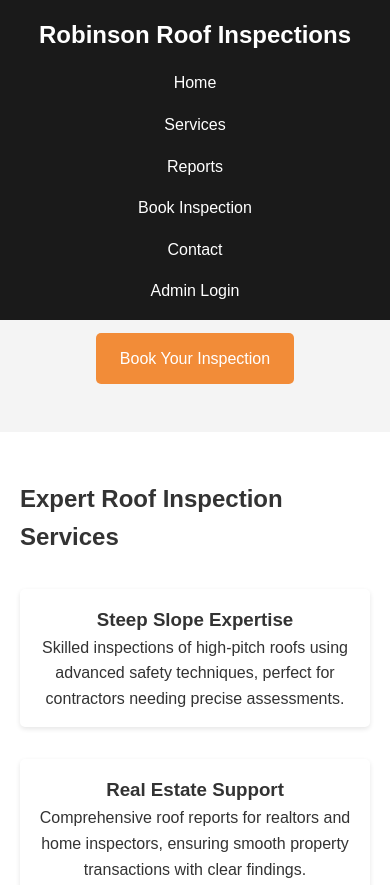
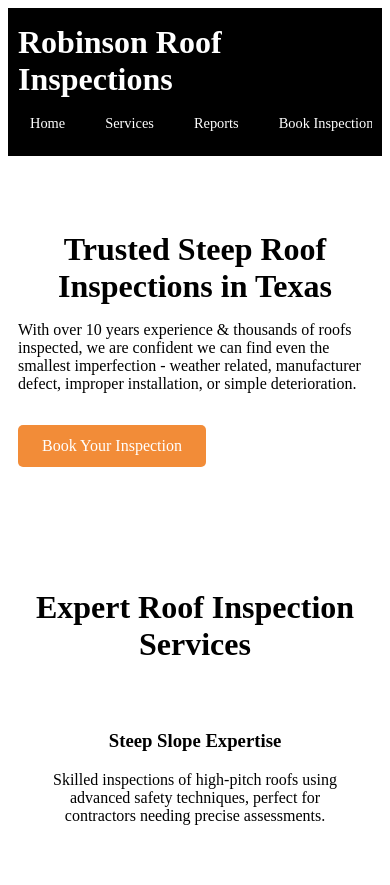
Before and after one commit to jrobj3/robinson-roofing, a plain HTML site: page index.html in a window 390 px wide. Shown: the top 885 px of the page. Drawn offline with Linux system fonts and the light colour scheme.

Commit message:
fix overlap.css

```diff
--- a/styles.css
+++ b/styles.css
@@ -1,15 +1,3 @@
-* {
-    margin: 0;
-    padding: 0;
-    box-sizing: border-box;
-}
-
-body {
-    font-family: Arial, sans-serif;
-    line-height: 1.6;
-    color: #333;
-}
-
 .container {
     max-width: 1200px;
     margin: 0 auto;
@@ -17,60 +5,52 @@ body {
 }
 
 header {
-    background-color: #1a1a1a;
-    color: white;
+    background-color: #000;
+    color: #fff;
     padding: 1rem 0;
-    position: fixed;
-    width: 100%;
-    top: 0;
-    z-index: 1000;
+    position: relative;
+    z-index: 10;
 }
 
 header h1 {
-    font-size: 1.8rem;
-    text-align: center;
+    margin: 0;
+    font-size: 2rem;
 }
 
 nav ul {
     list-style: none;
+    padding: 0;
+    margin: 1rem 0 0;
     display: flex;
-    justify-content: center;
-    gap: 1.5rem;
-    margin-top: 1rem;
+    flex-wrap: wrap;
+    gap: 1rem;
+    justify-content: flex-start;
 }
 
-nav a {
-    color: white;
+nav ul li {
+    margin: 0;
+}
+
+nav ul li a {
+    color: #fff;
     text-decoration: none;
     font-size: 1rem;
+    padding: 0.5rem;
+    transition: color 0.3s;
 }
 
-nav a:hover {
-    color: #f28c38; /* Orange accent */
+nav ul li a:hover {
+    color: #f28c38;
 }
 
 section {
-    padding: 5rem 0;
+    padding: 3rem 0;
 }
 
-section#home {
-    background-color: #f4f4f4;
+h2 {
+    font-size: 2rem;
+    margin-bottom: 1rem;
     text-align: center;
-    padding-top: 7rem;
-}
-
-.btn {
-    display: inline-block;
-    background-color: #f28c38; /* Orange accent */
-    color: white;
-    padding: 0.8rem 1.5rem;
-    text-decoration: none;
-    border-radius: 5px;
-    margin-top: 1rem;
-}
-
-.btn:hover {
-    background-color: #e07b30;
 }
 
 .services-grid, .projects-grid {
@@ -81,63 +61,85 @@ section#home {
 }
 
 .service-item, .project-item {
-    background-color: #fff;
+    text-align: center;
     padding: 1rem;
-    border-radius: 5px;
-    text-align: center;
-    box-shadow: 0 2px 5px rgba(0,0,0,0.1);
 }
 
 .project-item img {
     max-width: 100%;
     height: auto;
+    border-radius: 8px;
+}
+
+.btn {
+    display: inline-block;
+    background-color: #f28c38;
+    color: #fff;
+    padding: 0.75rem 1.5rem;
+    text-decoration: none;
     border-radius: 5px;
+    margin-top: 1rem;
+    transition: background-color 0.3s;
+}
+
+.btn:hover {
+    background-color: #d47a30;
 }
 
 form {
-    display: flex;
-    flex-direction: column;
     max-width: 600px;
     margin: 0 auto;
 }
 
 form label {
-    margin-top: 1rem;
-    font-weight: bold;
+    display: block;
+    margin: 0.5rem 0 0.2rem;
 }
 
 form input, form textarea {
+    width: 100%;
     padding: 0.5rem;
-    margin-top: 0.5rem;
+    margin-bottom: 0.5rem;
     border: 1px solid #ccc;
     border-radius: 5px;
-    font-size: 1rem;
 }
 
 form textarea {
-    resize: vertical;
-    min-height: 100px;
+    height: 150px;
 }
 
 footer {
-    background-color: #1a1a1a;
-    color: white;
+    background-color: #000;
+    color: #fff;
     text-align: center;
     padding: 1rem 0;
 }
 
+/* Mobile Menu Fix */
 @media (max-width: 768px) {
-    header h1 {
-        font-size: 1.5rem;
+    header {
+        padding: 1rem 0;
     }
 
     nav ul {
-        flex-direction: column;
-        align-items: center;
-        gap: 1rem;
+        flex-direction: row;
+        flex-wrap: nowrap;
+        overflow-x: auto;
+        white-space: nowrap;
+        padding-bottom: 0.5rem;
+        -webkit-overflow-scrolling: touch;
     }
 
-    section {
-        padding: 3rem 0;
+    nav ul li {
+        flex: 0 0 auto;
+    }
+
+    nav ul li a {
+        font-size: 0.9rem;
+        padding: 0.5rem 0.75rem;
+    }
+
+    .container {
+        padding: 0 10px;
     }
 }
```
